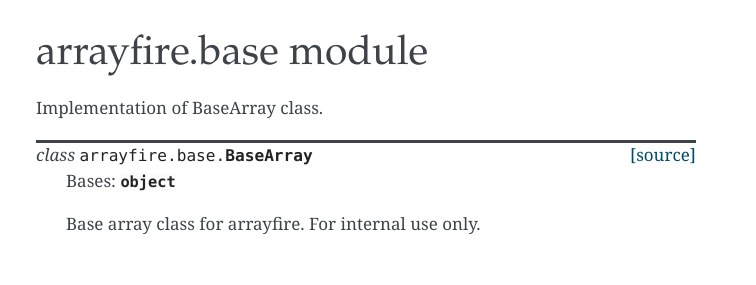
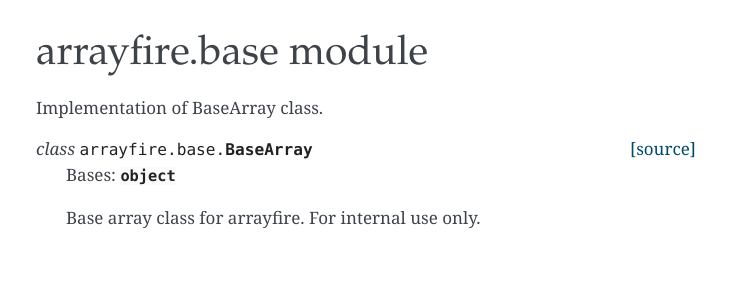
Before and after one commit to arrayfire/arrayfire-python, a plain HTML site: page arrayfire.base.html in a window 1280 px wide. Shown: the top 285 px of the page, 384-1140 px from the left. Drawn offline with nearby package versions, Linux system fonts and the light colour scheme; some packages are replaced by stand-ins of ours.

Commit message:
Fixing style.css to avoid unnecessary lines

```diff
--- a/_static/style.css
+++ b/_static/style.css
@@ -1,4 +1,3 @@
-dl {
+dl.function {
     border-top-style: solid;
-    margin-top: 20px;
 }
```
